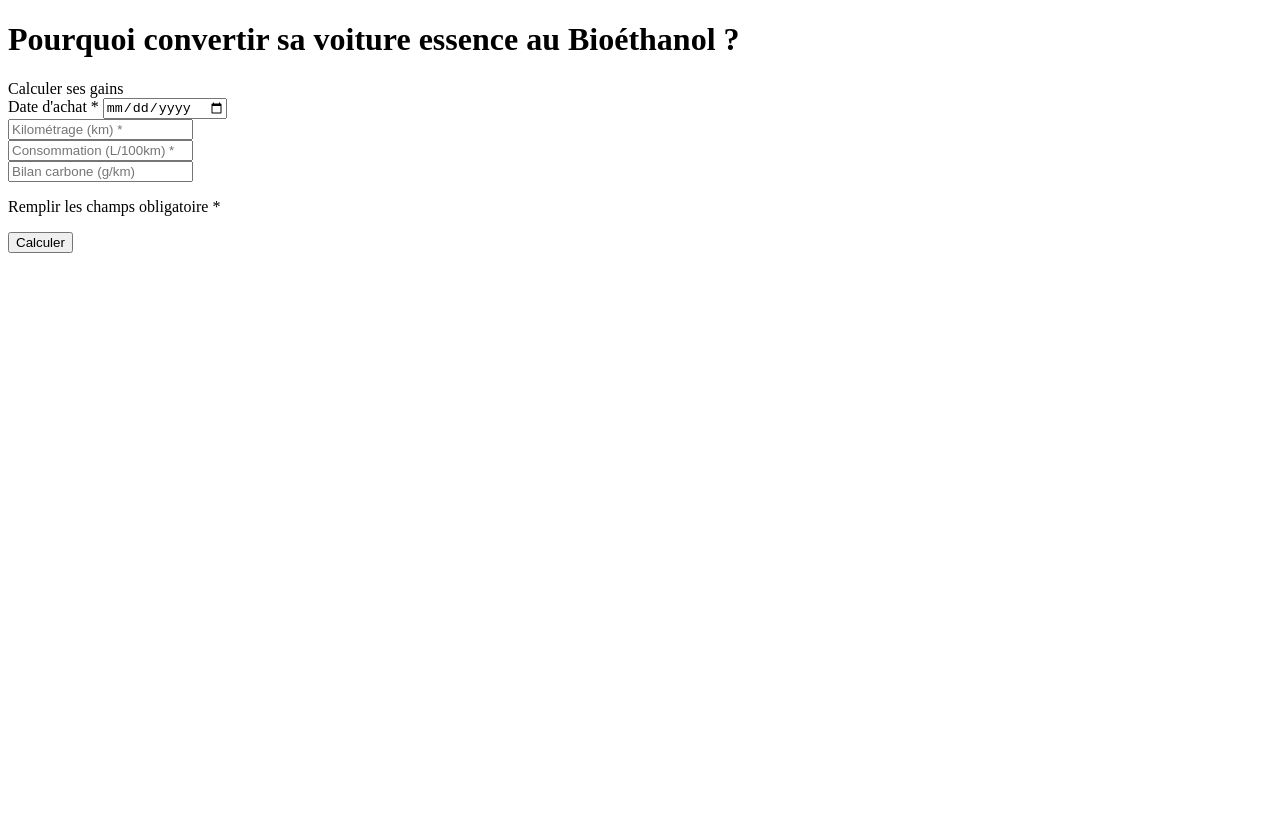
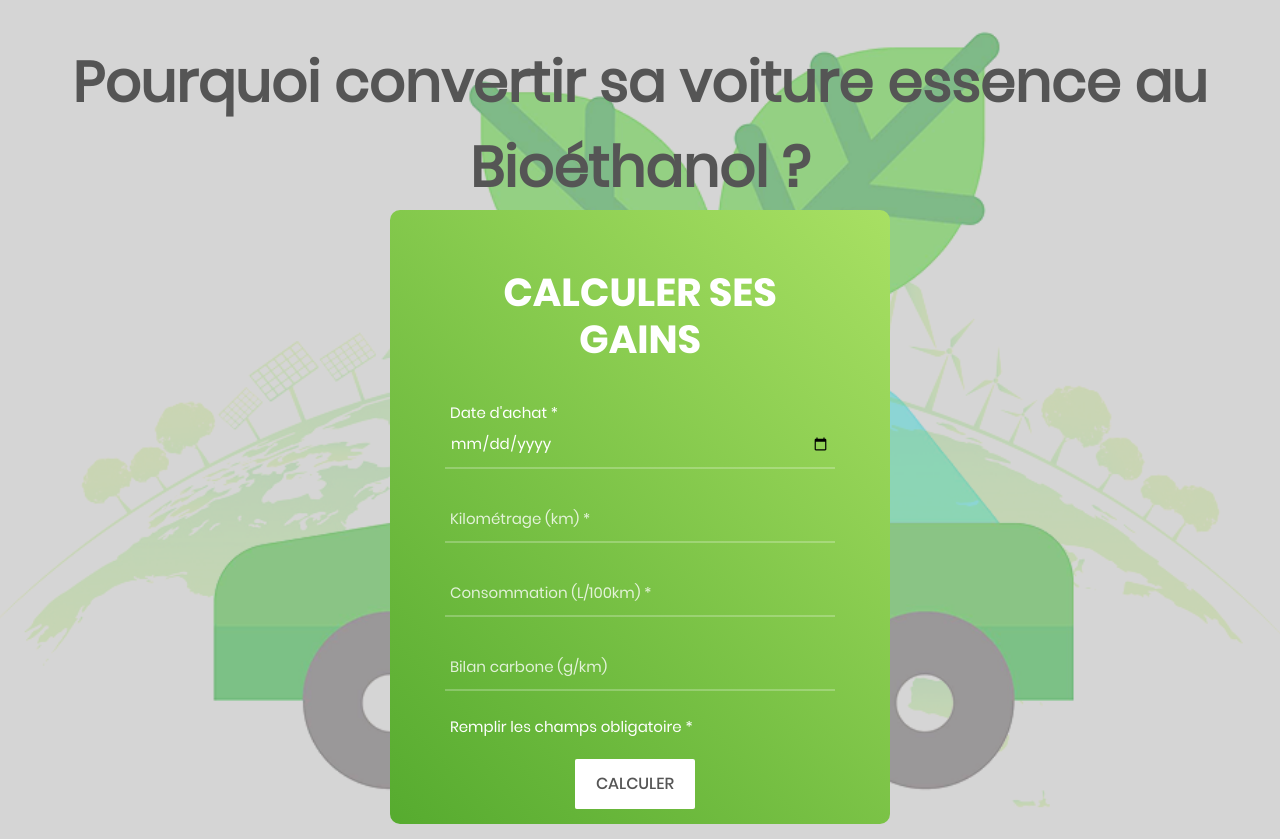
Before and after one commit to CornierQuentin/BioethanolCalculator, a plain HTML site: page docs/index.html in a window 1280 px wide. Before the commit the page ends 800 px from the top, so only its background shows below. Drawn offline with Linux system fonts and the light colour scheme.

Commit message:
Update index.html

```diff
--- a/docs/index.html
+++ b/docs/index.html
@@ -9,8 +9,8 @@
     <title>Conversion au Bioéthanol E85</title>
 
     <meta name="viewport" content="width=device-width, initial-scale=1">
-      <link rel="stylesheet" type="text/css" href="https://github.com/CornierQuentin/BioethanolCalculator/blob/main/docs/css/util.css">
-      <link rel="stylesheet" type="text/css" href="https://github.com/CornierQuentin/BioethanolCalculator/blob/main/docs/css/main.css">
+      <link rel="stylesheet" type="text/css" href="./css/util.css">
+      <link rel="stylesheet" type="text/css" href="./css/main.css">
   </head>
   <body>
     <div class="bg-contact3">
@@ -62,6 +62,6 @@
 
     <div id="dropDownSelect1"></div>
 
-    <script type="module" src="https://github.com/CornierQuentin/BioethanolCalculator/blob/main/docs/index.js"></script>
+    <script type="module" src="./index.js"></script>
   </body>
 </html>
```
